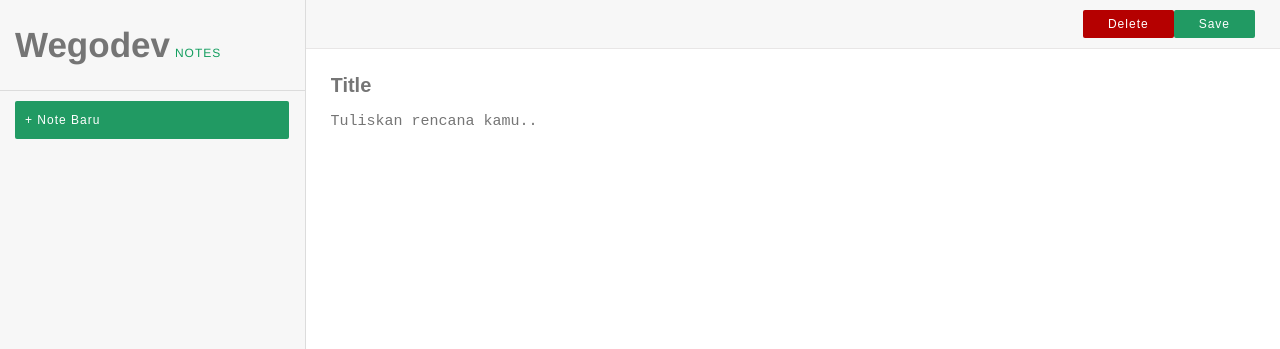
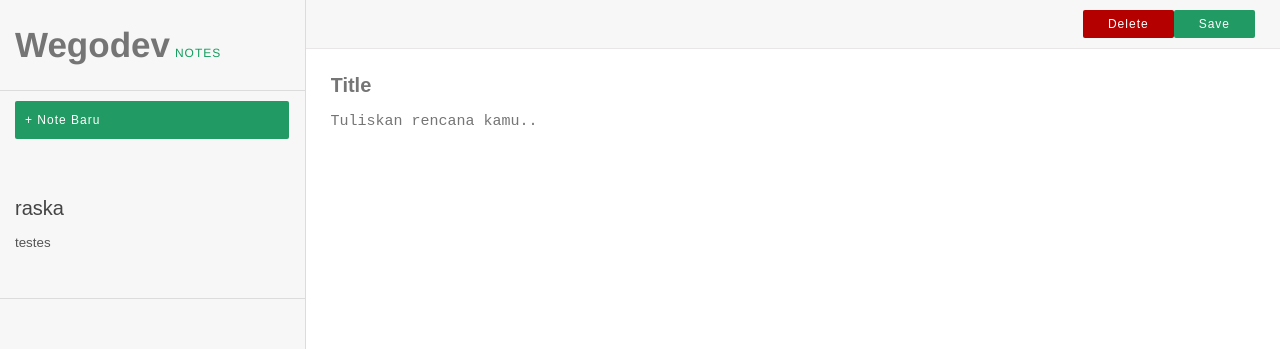
Before and after one commit to Adekabang/wegodev-notes, a Vue app in the folder resources/: page / in a window 1280 px wide. Shown: the top 349 px of the page. Built offline with nearby package versions, Linux system fonts and the light colour scheme.

Commit message:
emit uses on listNotes for send dataform to formNotes

```diff
--- a/resources/src/App.vue
+++ b/resources/src/App.vue
@@ -12,13 +12,13 @@
         <button @click="newNote" class="bg-success btn btn-new-note">
           + Note Baru
         </button>
-        <ListNotes :propNotes="notes" :propEditNote="editNote"></ListNotes>
+        <ListNotes :propEditNote="editNote"></ListNotes>
       </div>
     </div>
     <!-- END LIST -->
     <!-- START FORM -->
     <div class="kanan">
-      <FormNotes :propSaveNote="saveNote" :propRemoveNote="removeNote" :propUpdateNote="updateNote" :propDataForm="dataForm"></FormNotes>
+      <FormNotes :propSaveNote="saveNote" :propRemoveNote="removeNote" :propUpdateNote="updateNote" ></FormNotes>
 
     </div>
     <!-- END FORM -->
@@ -33,8 +33,6 @@
     name: 'App',
     data: function(){
       return {
-        dataForm :{},
-        notes: []
       }
     },
     components: {
@@ -45,11 +43,7 @@
       newNote() {
         this.dataForm = {id:0, title:'', description:''};
       },
-      editNote(id){
-        // console.log('app'+id);
-        this.dataForm = this.notes.find(note => note.id === id);
-        // console.log(this.dataForm);
-      },
+
       saveNote(title, description) {
         let newId = 0;
         if(this.notes.length === 0)
--- a/resources/src/components/formNotes.vue
+++ b/resources/src/components/formNotes.vue
@@ -26,9 +26,6 @@
                },
                propRemoveNote: {
                     type: Function
-               },
-               propDataForm: {
-                    type: Object
                }
           },
           data: function () {
@@ -57,12 +54,12 @@
                     this.description = ''
                }
           },
-          watch :{
-               propDataForm: function(note){
-                    this.id = note.id;
-                    this.title = note.title;
-                    this.description = note.description;
-               }
+          mounted(){
+               this.$root.$on('emitForm',data => {
+                    this.id = data.id;
+                    this.title = data.title;
+                    this.description = data.description;
+               });
           }
      }
 </script>
--- a/resources/src/components/listNotes.vue
+++ b/resources/src/components/listNotes.vue
@@ -1,8 +1,8 @@
 <template>
     <div class="listNotes">
         <ul>
-            <li v-for="(row,index) in propNotes" :key="index">
-                <button class="btn-note" @click="idNote(row.id)">
+            <li v-for="(row,index) in notes" :key="index">
+                <button class="btn-note" @click="editNote(row.id)">
                     <label>{{row.title}}</label>
                     <span>{{row.description}}</span>
                 </button>
@@ -16,21 +16,15 @@
         name: 'listNotes',
         data: function () {
             return {
+                notes: [{id:1,title:"raska",description:"testes"}]
 
             }
         },
-        props: {
-               propNotes: {
-                    type: Array
-               },
-               propEditNote :{
-                    type: Function
-               }
-          },
         methods:{
-            idNote(id){
-                this.propEditNote(id);
-            }
+            editNote(id){
+                let dataForm = this.notes.find(note => note.id === id);
+                this.$root.$emit('emitForm', dataForm);
+      },
         }
     }
 </script>
```
